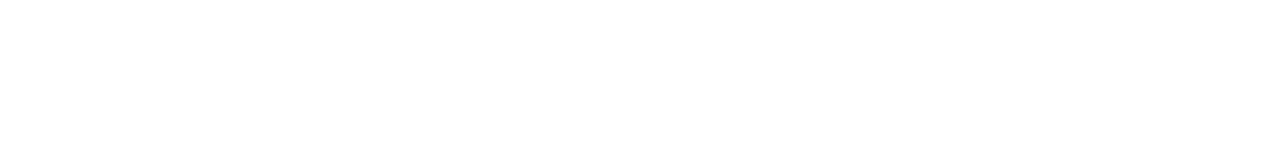
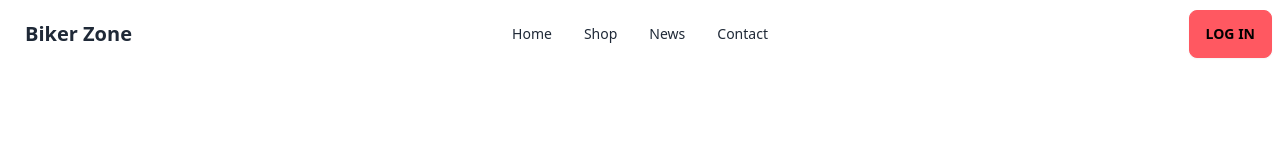
Before and after one commit to Arjon200141/bikers_zone, a plain HTML site: page index.html in a window 1280 px wide. Drawn offline with nearby package versions, Linux system fonts and the light colour scheme.

Commit message:
Navigation Added

```diff
--- a/index.html
+++ b/index.html
@@ -4,8 +4,45 @@
     <meta charset="UTF-8">
     <meta name="viewport" content="width=device-width, initial-scale=1.0">
     <title>Biker Zone</title>
+    <!--tailwind & daisyui-->
+    <link href="https://cdn.jsdelivr.net/npm/daisyui@4.6.0/dist/full.min.css" rel="stylesheet" type="text/css" />
+    <script src="https://cdn.tailwindcss.com"></script>
 </head>
 <body>
+    <header>
+        <div class="navbar bg-base-100">
+            <div class="navbar-start">
+              <div class="dropdown">
+                <div tabindex="0" role="button" class="btn btn-ghost lg:hidden">
+                  <svg xmlns="http://www.w3.org/2000/svg" class="h-5 w-5" fill="none" viewBox="0 0 24 24" stroke="currentColor"><path stroke-linecap="round" stroke-linejoin="round" stroke-width="2" d="M4 6h16M4 12h8m-8 6h16" /></svg>
+                </div>
+                <ul tabindex="0" class="menu menu-sm dropdown-content mt-3 z-[1] p-2 shadow bg-base-100 rounded-box w-52">
+                  <li><a>Home</a></li>
+                  <li><a>Shop</a></li>
+                  <li><a>News</a></li>
+                  <li><a>Contact</a></li>
+                </ul>
+              </div>
+              <a class="btn btn-ghost text-xl">Biker Zone</a>
+            </div>
+            <div class="navbar-center hidden lg:flex">
+              <ul class="menu menu-horizontal px-1">
+                  <li><a>Home</a></li>
+                  <li><a>Shop</a></li>
+                  <li><a>News</a></li>
+                  <li><a>Contact</a></li>
+              </ul>
+            </div>
+            <div class="navbar-end">
+              <a class="btn btn-error">LOG IN</a>
+            </div>
+          </div>
+    </header>
+    <main>
 
+    </main>
+    <footer>
+
+    </footer>
 </body>
 </html>
--- /dev/null
+++ b/tailwind.config.js
@@ -0,0 +1,8 @@
+/** @type {import('tailwindcss').Config} */
+module.exports = {
+    content: ["./src/**/*.{html,js}"],
+    theme: {
+      extend: {},
+    },
+    plugins: [],
+  }
```
